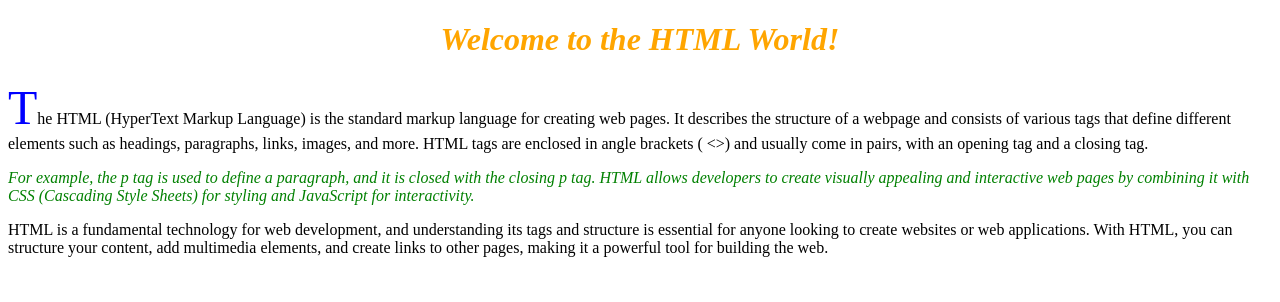
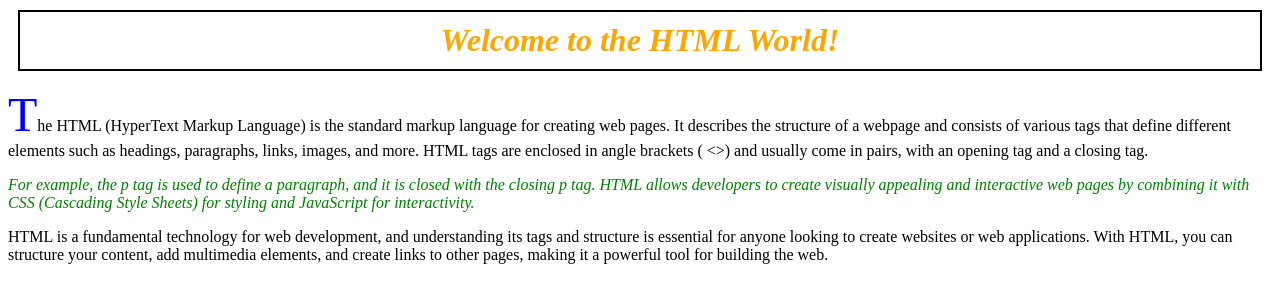
Before and after one commit to githubscientist/fsdcweeb41, a plain HTML site: page index.html in a window 1280 px wide. Drawn offline with Linux system fonts and the light colour scheme.

Commit message:
box model

```diff
--- a/index.css
+++ b/index.css
@@ -22,4 +22,7 @@
 
 h1 {
     color: green;
+    border: 2px solid black;
+    padding: 10px;
+    margin: 10px;;
 }
```
Also changed, not shown: readme.md.
